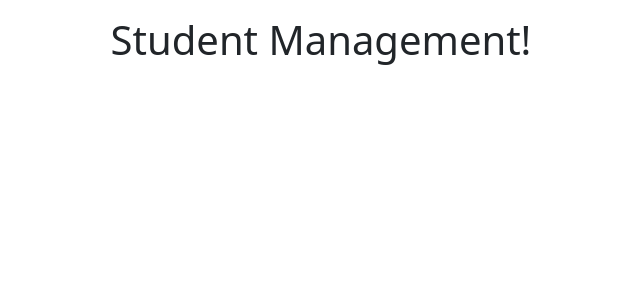
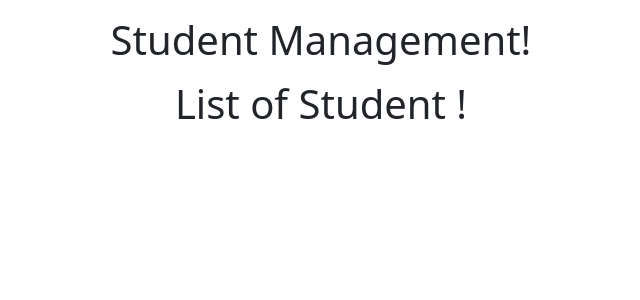
Before and after one commit to devsharifmahmud/std_manage, a Django app: page /std/ in a window 1280 px wide. Shown: the part 56-356 px from the top of the page, without its empty margins (319-959 px from the left). Run offline with Django 5.2, Linux system fonts and the light colour scheme.

Commit message:
Update code

```diff
--- a/templates/std/home.html
+++ b/templates/std/home.html
@@ -9,6 +9,7 @@
   <body>
     {% include 'std/navbar.html'%}
     <h1 class="text-center my-3">Student Management!</h1>
+    <h1 class="text-center my-3">List of Student !</h1>
     <script src="https://cdn.jsdelivr.net/npm/bootstrap@5.3.8/dist/js/bootstrap.bundle.min.js" integrity="sha384-FKyoEForCGlyvwx9Hj09JcYn3nv7wiPVlz7YYwJrWVcXK/BmnVDxM+D2scQbITxI" crossorigin="anonymous"></script>
   </body>
 </html>
```
